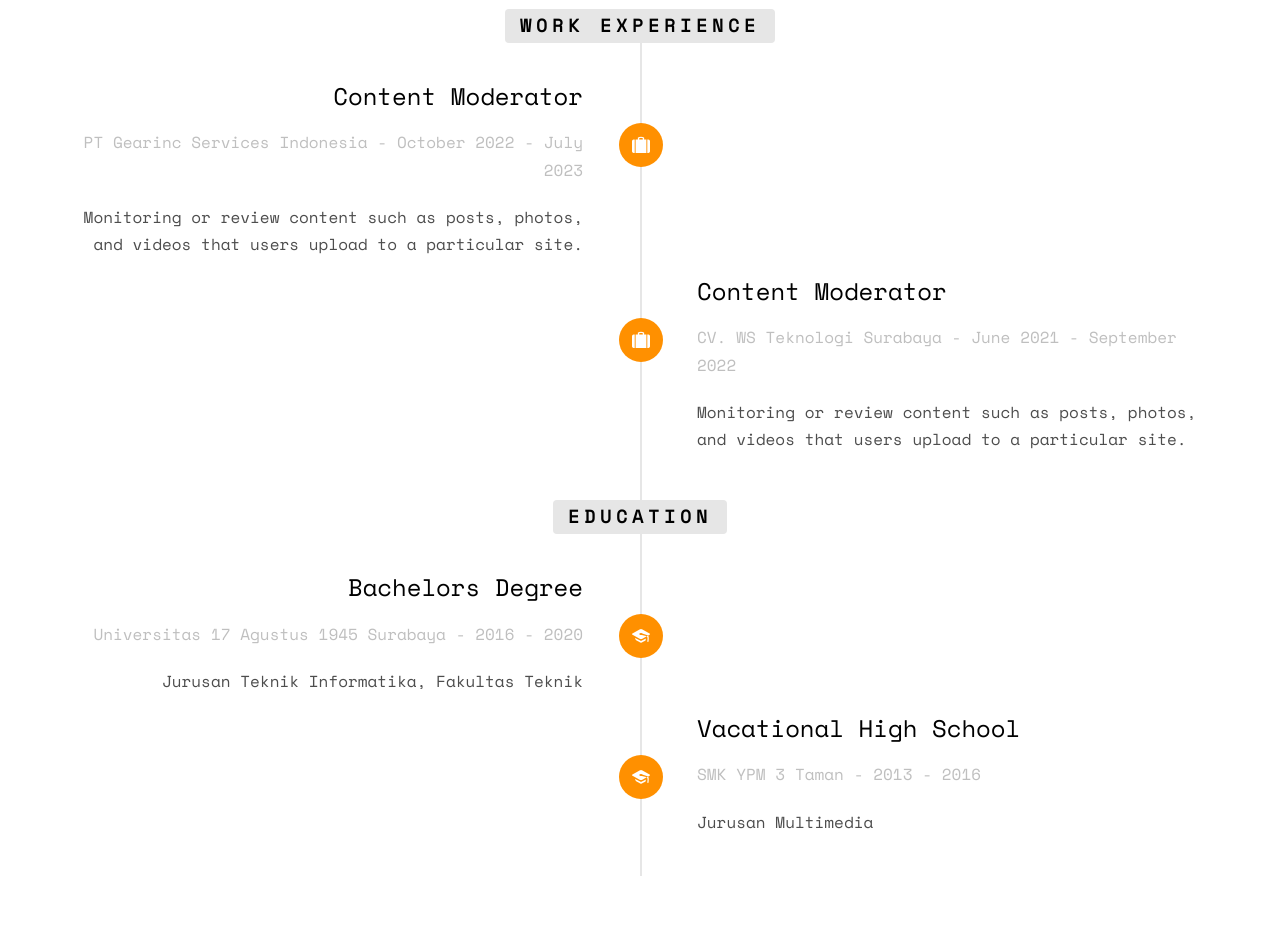
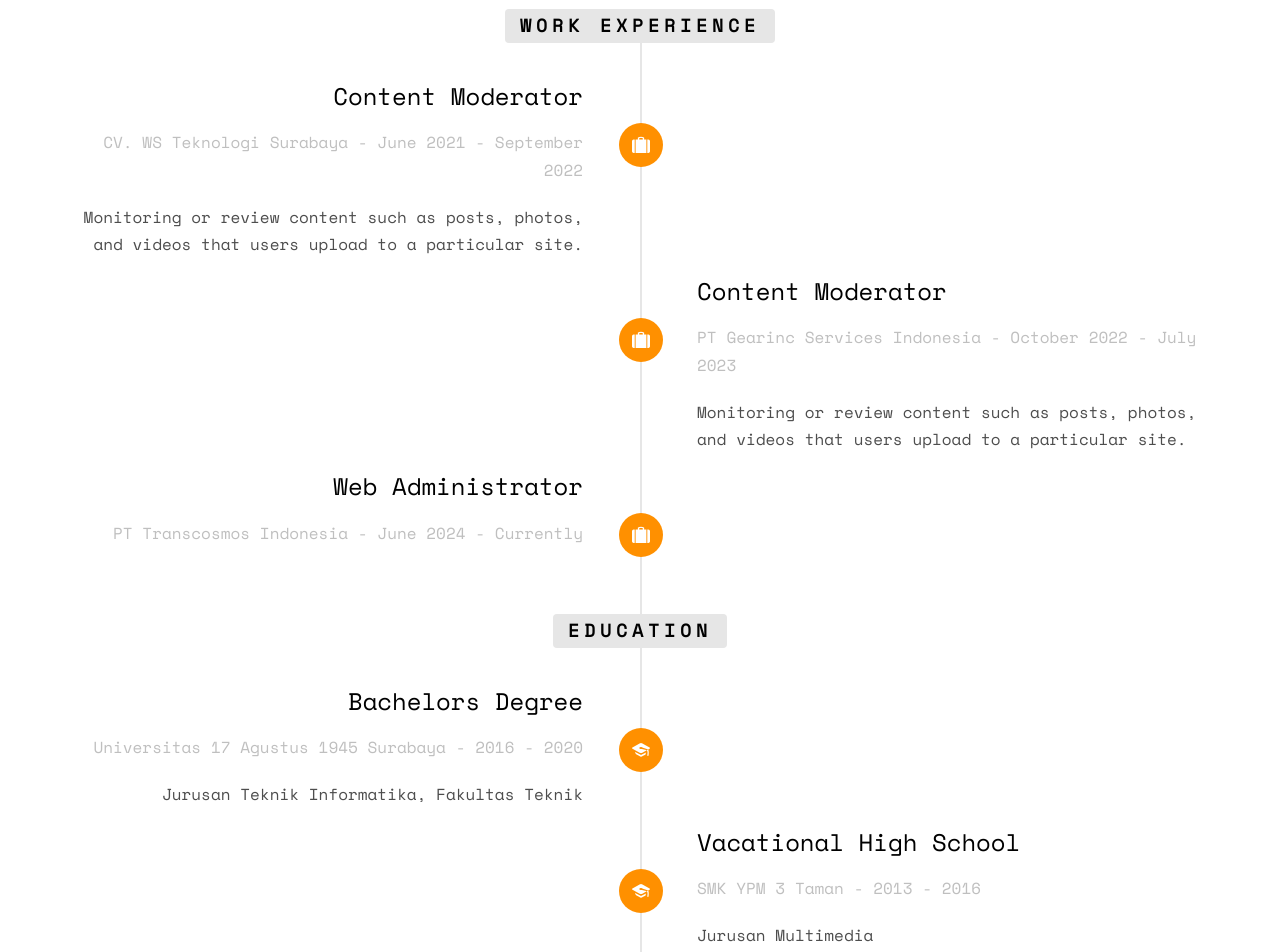
Before and after one commit to yoginarbi/myweb, a plain HTML site: page index.html in a window 1280 px wide. Shown: the part 1720-2672 px from the top of the page. Drawn offline with nearby package versions, Linux system fonts and the light colour scheme; some packages are replaced by stand-ins of ours; no server answers; files whose address does not match are found by name.

Commit message:
update 15/07/2024

```diff
--- a/index.html
+++ b/index.html
@@ -118,7 +118,7 @@
 							<div class="timeline-panel">
 								<div class="timeline-heading">
 									<h3 class="timeline-title">Content Moderator</h3>
-									<span class="company">PT Gearinc Services Indonesia - October 2022 - July 2023</span>
+									<span class="company">CV. WS Teknologi Surabaya - June 2021 - September 2022</span>
 								</div>
 								<div class="timeline-body">
 									<p>Monitoring or review content such as posts, photos, and videos that users upload to a particular site.</p>
@@ -130,10 +130,22 @@
 							<div class="timeline-panel">
 								<div class="timeline-heading">
 									<h3 class="timeline-title">Content Moderator</h3>
-									<span class="company">CV. WS Teknologi Surabaya - June 2021 - September 2022</span>
+									<span class="company">PT Gearinc Services Indonesia - October 2022 - July 2023</span>
 								</div>
 								<div class="timeline-body">
 									<p>Monitoring or review content such as posts, photos, and videos that users upload to a particular site.</p>
+								</div>
+							</div>
+						</li>
+						<li class="animate-box timeline-unverted">
+							<div class="timeline-badge"><i class="icon-suitcase"></i></div>
+							<div class="timeline-panel">
+								<div class="timeline-heading">
+									<h3 class="timeline-title">Web Administrator</h3>
+									<span class="company">PT Transcosmos Indonesia - June 2024 - Currently</span>
+								</div>
+								<div class="timeline-body">
+									<p></p>
 								</div>
 							</div>
 						</li>
@@ -364,7 +376,6 @@
 				'nama': 'Percetakan Printing Area',
 				'keterangan': 'Desain Website Company Profile Percetakan',
 				'dibuat': 'HTML, Boostrap CSS, Jquery',
-				// 'akun': 'Username : admin, Password: admin',
 				'foto': [
 					'SS Printing Area.png',
 				]
@@ -374,7 +385,6 @@
 				'nama': 'Mobil Bekas Jatim 88',
 				'keterangan': 'Website Mobil Bekas Jatim',
 				'dibuat': 'Framework Laravel',
-				// 'akun': 'Username : admin, Password: admin',
 				'foto': [
 					'mbj-1.png','mbj-2.png','mbj-3.png'
 				]
@@ -384,7 +394,6 @@
 				'nama': 'Website Desa Sidorejo',
 				'keterangan': 'Website Desa Sidorejo - Krian - Sidoarjo',
 				'dibuat': 'Framework Laravel dan React Js',
-				// 'akun': 'Username : admin, Password: admin',
 				'foto': [
 					'wds-1.png','wds-2.png','wds-3.png', 'wds-4.png', 'wds-5.png'
 				]
```
